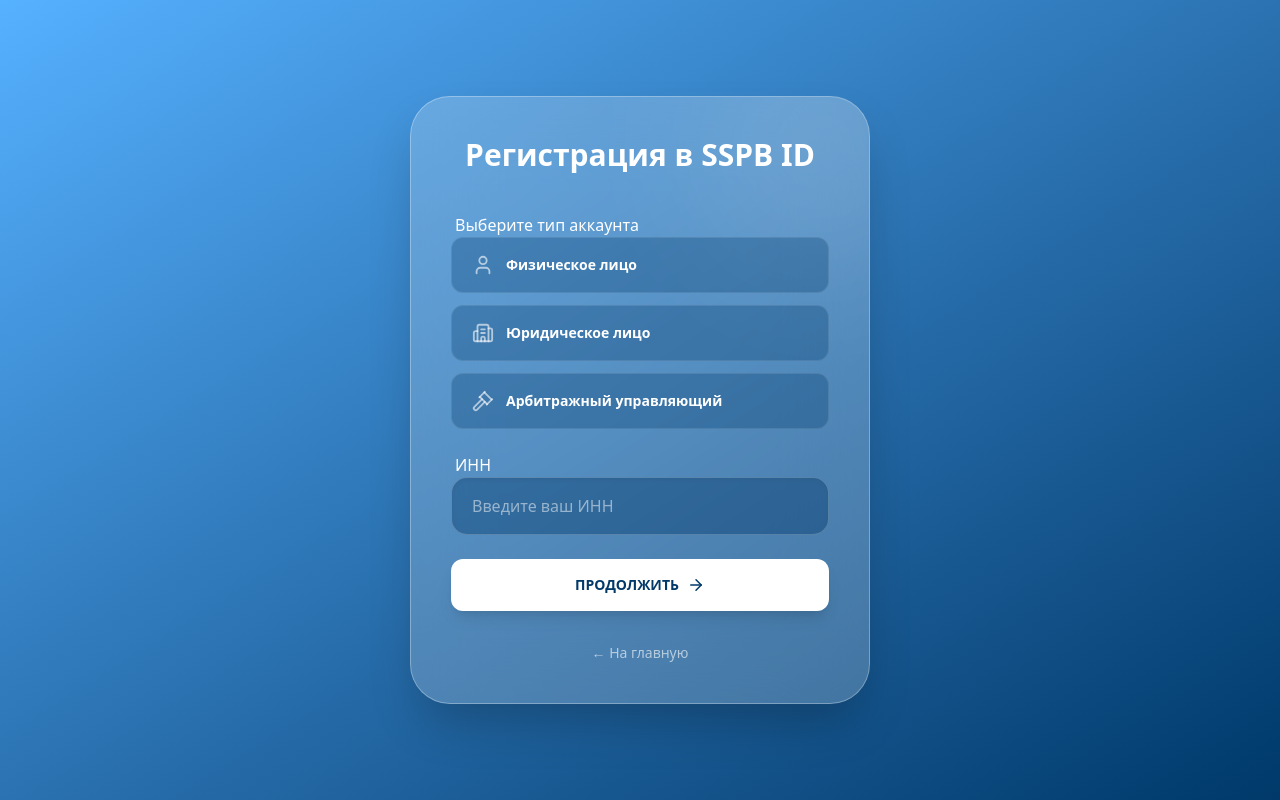
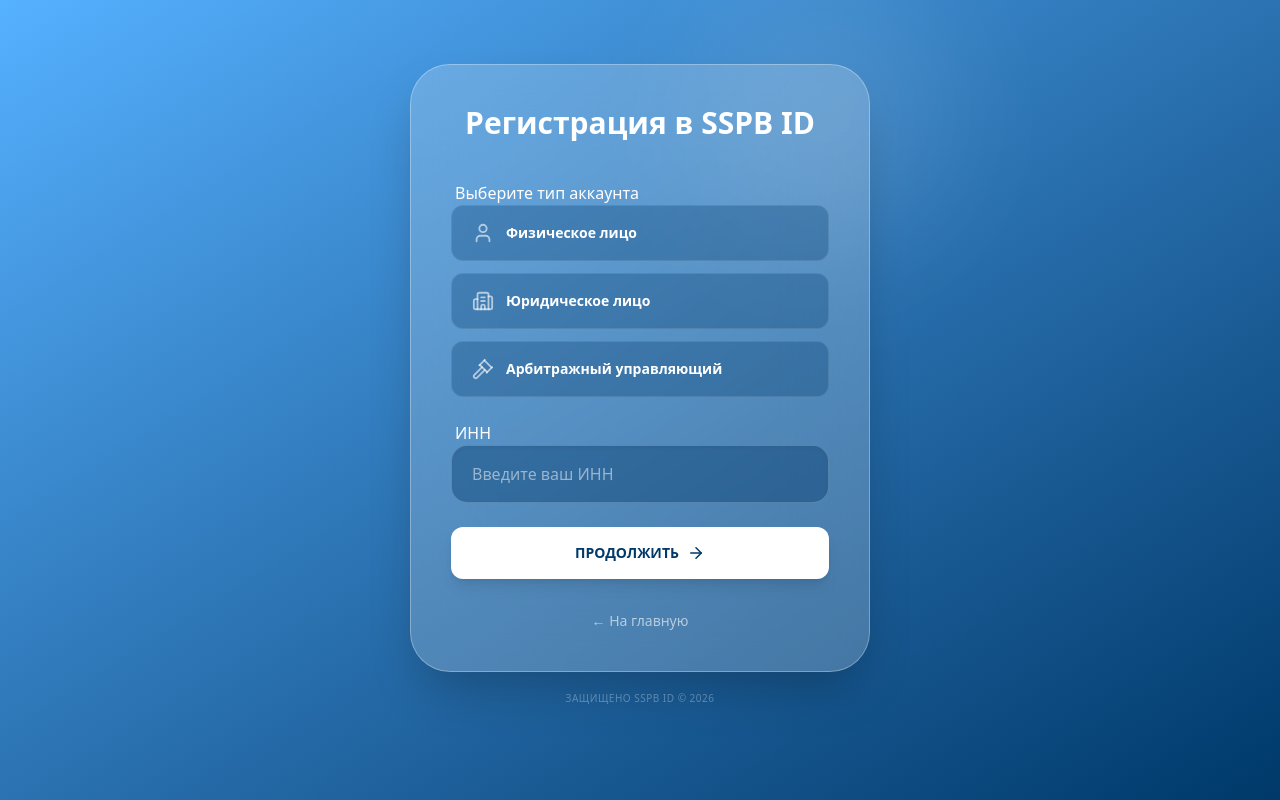
Before and after one commit to Wladislava1/work, a React (Vite) app: page /login in a window 1280 px wide. Both pictures are taken after a click on the button "Зарегистрироваться". Built offline with nearby package versions, Linux system fonts and the light colour scheme.

Commit message:
fix зфщищено

```diff
--- a/src/pages/LoginScreen.jsx
+++ b/src/pages/LoginScreen.jsx
@@ -82,7 +82,7 @@
         </div>
       </div>
 
-      <div className="absolute bottom-10 left-1/2 -translate-x-1/2 text-white/20 text-[10px] uppercase tracking-[0.3em] whitespace-nowrap">
+      <div className="absolute bottom-10 left-1/2 -translate-x-1/2 text-white/20 text-[10px] uppercase whitespace-nowrap">
         Защищено SSPB ID © 2026
       </div>
     </motion.div>
--- a/src/pages/RegistrationScreen.jsx
+++ b/src/pages/RegistrationScreen.jsx
@@ -33,8 +33,9 @@
       exit={{ opacity: 0, scale: 0.98 }}
       className="min-h-screen bg-gradient-to-br from-[#56b1ff] to-[#00396a] bg-fixed flex items-center justify-center px-5 py-10 font-manrope"
     >
-      <div className={`w-full ${step === 1 ? 'max-w-[460px]' : 'max-w-[900px]'} bg-white/20 backdrop-blur-2xl border border-white/30 rounded-[40px] p-8 md:p-10 shadow-2xl relative overflow-hidden transition-all duration-500`}>
-
+      <div className={`w-full ${step === 1 ? 'max-w-[460px]' : 'max-w-[900px]'}
+        bg-white/20 backdrop-blur-2xl border border-white/30 rounded-[40px]
+        p-8 md:p-10 shadow-2xl relative transition-all duration-500 mb-16`}>
         <div className="absolute -top-20 -right-20 w-64 h-64 bg-white/10 rounded-full blur-3xl" />
 
         <div className="relative flex flex-col items-center">
@@ -134,6 +135,9 @@
              ← На главную
           </button>
         </div>
+        <div className="absolute top-[calc(100%+20px)] left-1/2 -translate-x-1/2 text-white/30 text-[10px] uppercase whitespace-nowrap tracking-wider">
+            Защищено SSPB ID © 2026
+        </div>
       </div>
     </motion.div>
   );
```
